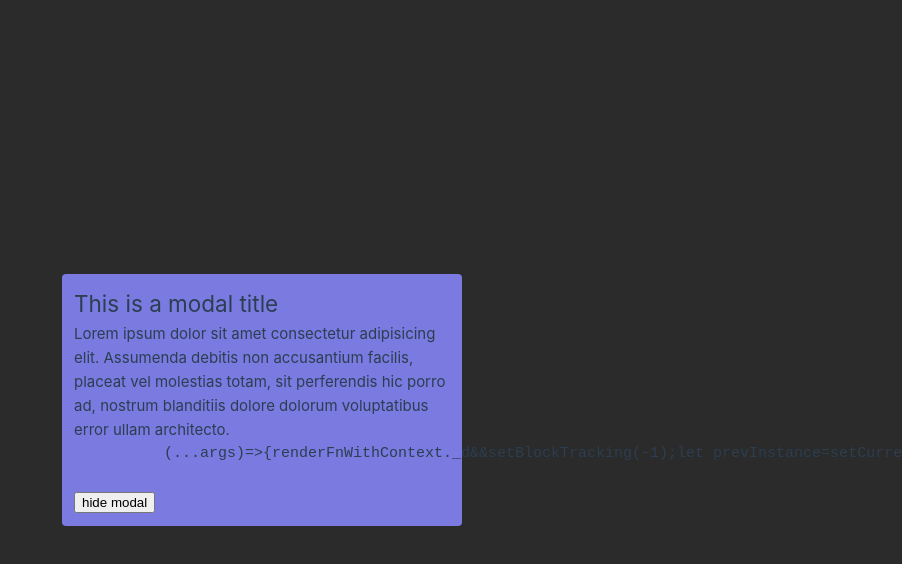
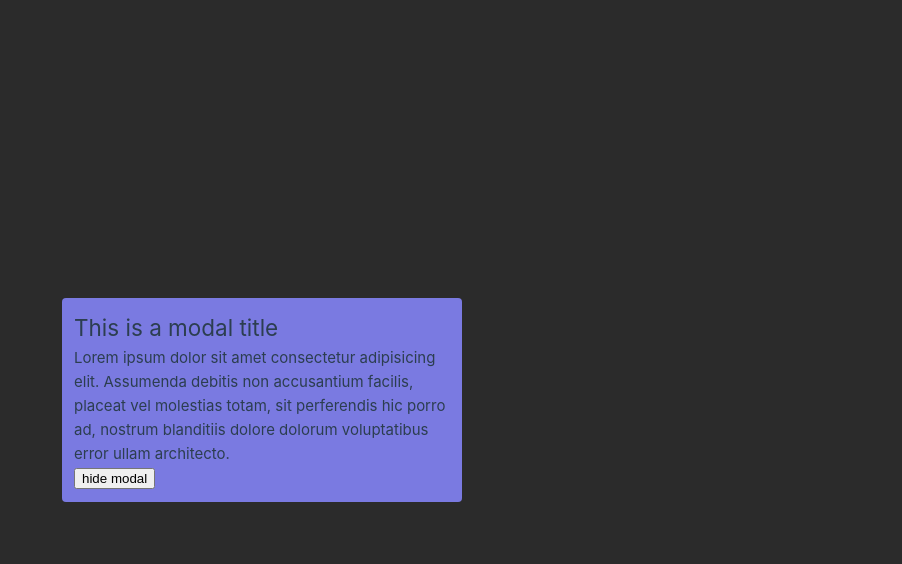
Before and after one commit to pm-ribeiro/v3-udemy-course, a Vue app in the folder vue-composition-api-basics/: page /modals in a window 1280 px wide. Both pictures are taken after a click on the button "Show modal". Shown: the top 564 px of the page, without its empty margins (378-1280 px from the left). Built offline with nearby package versions, Linux system fonts and the light colour scheme.

Commit message:
feat: removed slots example

```diff
--- a/vue-composition-api-basics/src/components/Modal.vue
+++ b/vue-composition-api-basics/src/components/Modal.vue
@@ -6,9 +6,6 @@
       <slot name="title" />
         <slot />
 
-        <pre>
-          {{ $slots.title}}
-        </pre>
         <button @click="showModal = false">
           hide modal
         </button>
@@ -20,10 +17,7 @@
 
 <script setup>
 import { ref } from 'vue';
-import {useSlots} from 'vue';
-const slots = useSlots();
 
-console.log(slots.title())
 
 /**
  * modals
```
